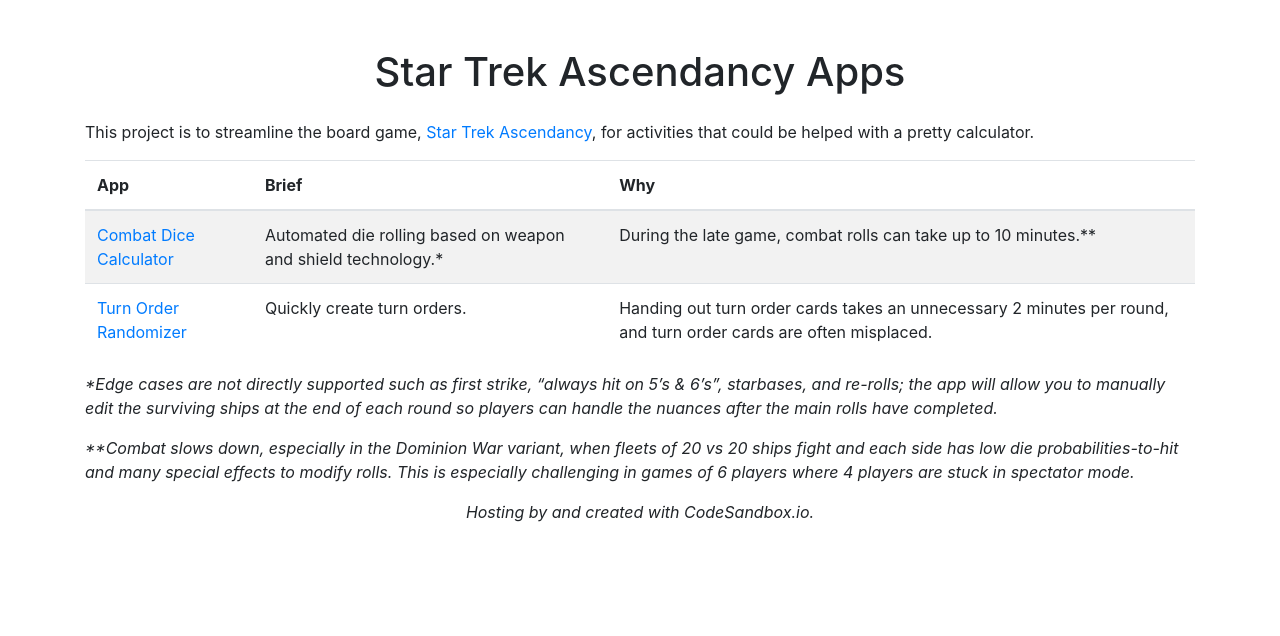
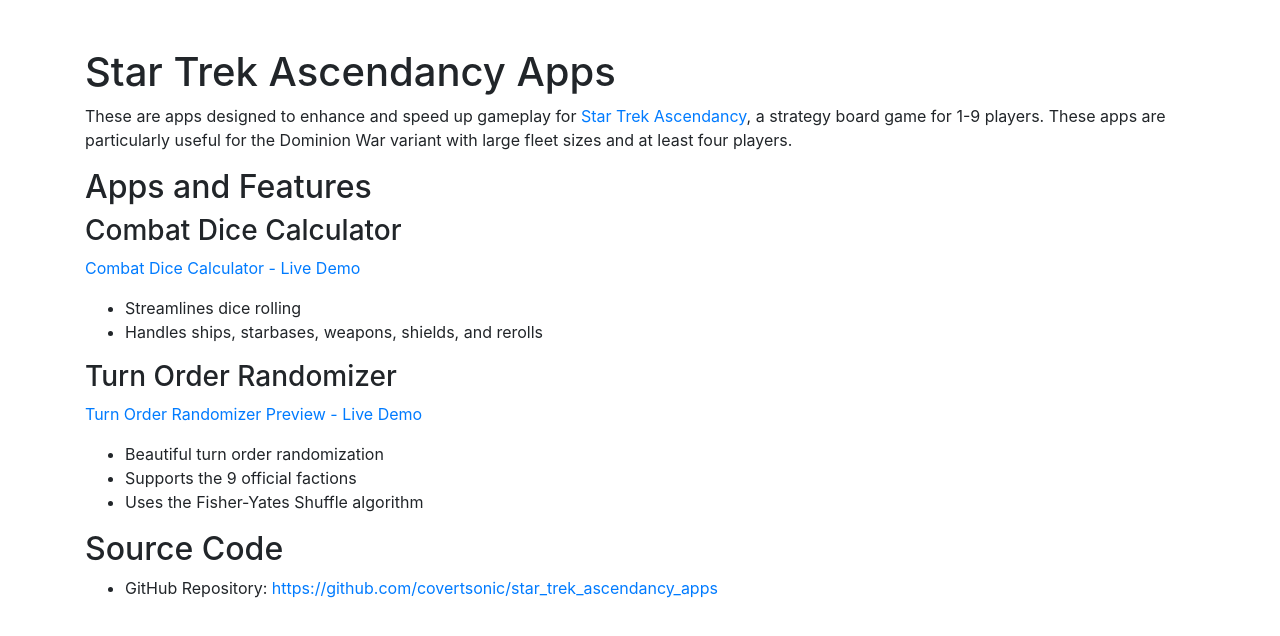
Before and after one commit to covertsonic/star_trek_ascendancy, a website: page index.html in a window 1280 px wide. Drawn offline with nearby package versions, Linux system fonts and the light colour scheme.

Commit message:
Update index.html

```diff
--- a/index.html
+++ b/index.html
@@ -16,33 +16,30 @@
   </head>
   <body>
     <div class="container my-5">
-      <h1 class="text-center mb-4">Star Trek Ascendancy Apps</h1>
-      <p>This project is to streamline the board game, <a href="https://boardgamegeek.com/boardgame/193949/star-trek-ascendancy">Star Trek Ascendancy</a>, for activities that could be helped with a pretty calculator.</p>
 
-      <table class="table table-striped table-hover">
-        <thead>
-          <tr>
-            <th>App</th>
-            <th>Brief</th>
-            <th>Why</th>
-          </tr>
-        </thead>
-        <tbody>
-          <tr>
-            <td><a href="dice_calculator/index.html">Combat Dice Calculator</a></td>
-            <td>Automated die rolling based on weapon and shield technology.*</td>
-            <td>During the late game, combat rolls can take up to 10 minutes.**</td>
-          </tr>
-          <tr>
-            <td><a href="turn_order/index.html">Turn Order Randomizer</a></td>
-            <td>Quickly create turn orders.</td>
-            <td>Handing out turn order cards takes an unnecessary 2 minutes per round, and turn order cards are often misplaced.</td>
-          </tr>
-        </tbody>
-      </table>
-      <p> <em>*Edge cases are not directly supported such as first strike, “always hit on 5’s &amp; 6’s”, starbases, and re-rolls; the app will allow you to manually edit the surviving ships at the end of each round so players can handle the nuances after the main rolls have completed.</em></p>
-      <p><em>**Combat slows down, especially in the Dominion War variant, when fleets of 20 vs 20 ships fight and each side has low die probabilities-to-hit and many special effects to modify rolls. This is especially challenging in games of 6 players where 4 players are stuck in spectator mode.</em></p>
-      <p class="text-center"><em>Hosting by and created with CodeSandbox.io.</em></p>
+      <h1 id="star-trek-ascendancy-apps">Star Trek Ascendancy Apps</h1>
+<p>These are apps designed to enhance and speed up gameplay for <a href="https://boardgamegeek.com/boardgame/193949/star-trek-ascendancy">Star Trek Ascendancy</a>, a strategy board game for 1-9 players. These apps are particularly useful for the Dominion War variant with large fleet sizes and at least four players.</p>
+<h2 id="apps-and-features">Apps and Features</h2>
+<h3 id="combat-dice-calculator">Combat Dice Calculator</h3>
+<p><a href="./dice_calculator/">Combat Dice Calculator - Live Demo</a></p>
+<ul>
+<li>Streamlines dice rolling</li>
+<li>Handles ships, starbases, weapons, shields, and rerolls</li>
+</ul>
+<h3 id="turn-order-randomizer">Turn Order Randomizer</h3>
+<p><a href="./turn_order/">Turn Order Randomizer Preview - Live Demo</a></p>
+<ul>
+<li>Beautiful turn order randomization</li>
+<li>Supports the 9 official factions</li>
+<li>Uses the Fisher-Yates Shuffle algorithm</li>
+</ul>
+
+<h2 id="live-demo-and-source-code">Source Code</h2>
+<ul>
+<li>GitHub Repository: <a href="https://github.com/covertsonic/star_trek_ascendancy_apps">https://github.com/covertsonic/star_trek_ascendancy_apps</a></li>
+</ul>
+
+
     </div>
   </body>
 </html>
```
